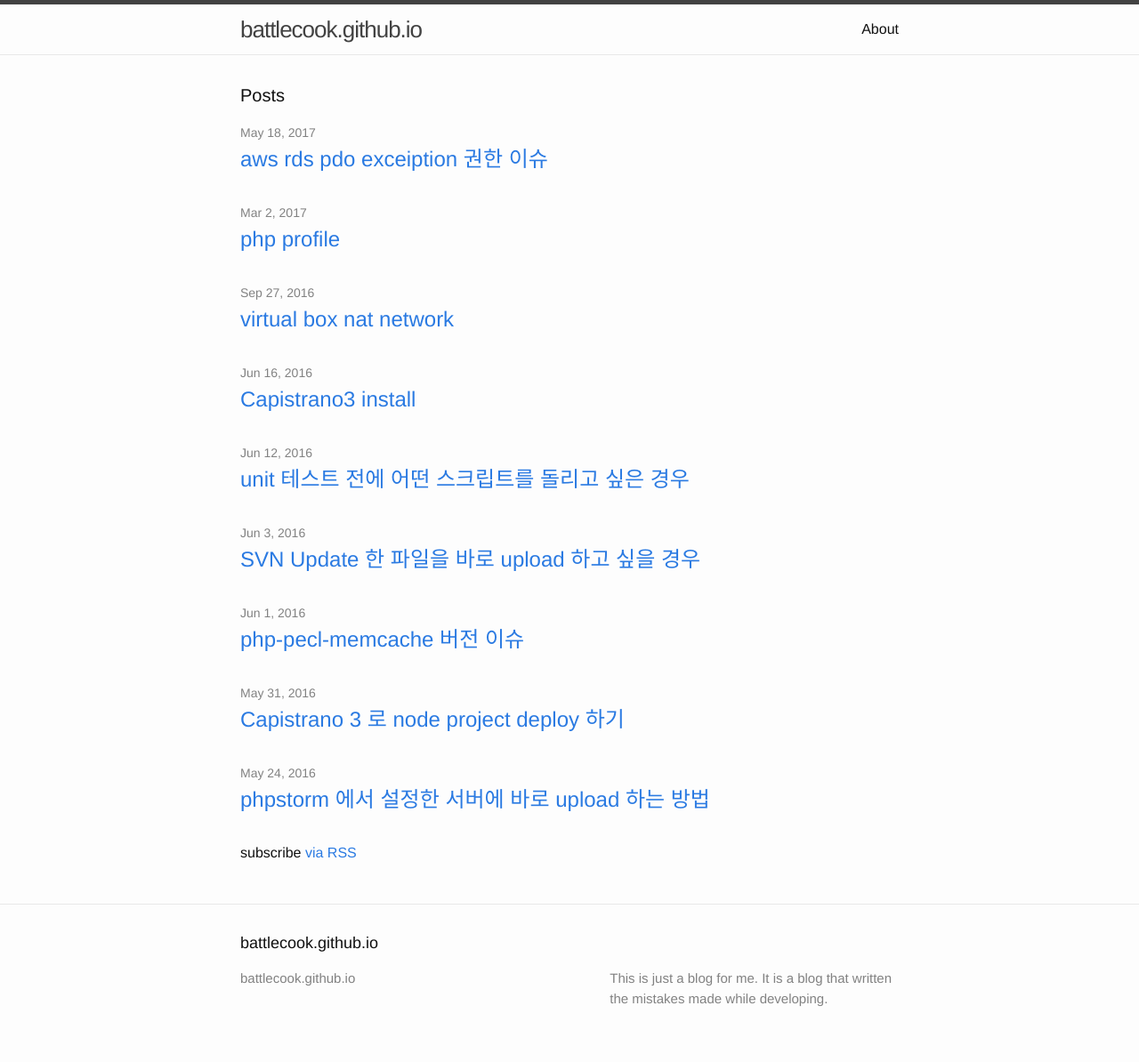
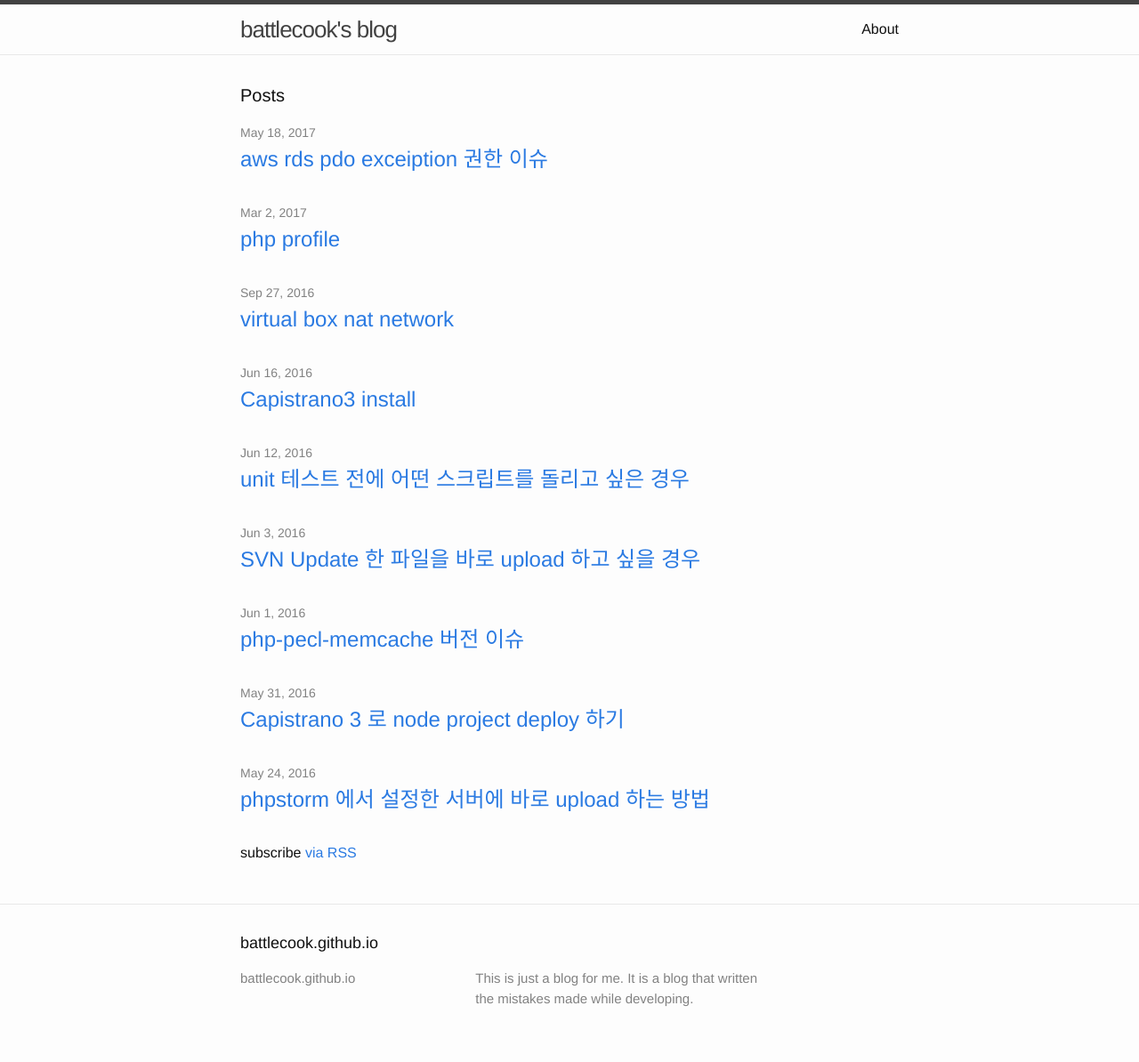
Before and after one commit to battlecook/battlecook.github.io, a Jekyll site: the page built from index.html, in a window 1280 px wide. Shown: the whole page at 89% size. Built offline with Jekyll 4.4.1, drawn with Linux system fonts in a browser that asks for light colours.

Commit message:
footer 수정

```diff
--- a/_includes/footer.html
+++ b/_includes/footer.html
@@ -12,22 +12,6 @@
         </ul>
       </div>
 
-      <div class="footer-col footer-col-2">
-        <ul class="social-media-list">
-          {% if site.github_username %}
-          <li>
-            {% include icon-github.html username=site.github_username %}
-          </li>
-          {% endif %}
-
-          {% if site.twitter_username %}
-          <li>
-            {% include icon-twitter.html username=site.twitter_username %}
-          </li>
-          {% endif %}
-        </ul>
-      </div>
-
       <div class="footer-col footer-col-3">
         <p>{{ site.description }}</p>
       </div>
--- a/_includes/header.html
+++ b/_includes/header.html
@@ -1,8 +1,10 @@
 <header class="site-header">
 
   <div class="wrapper">
-
+    <!--
     <a class="site-title" href="{{ site.baseurl }}/">{{ site.title }}</a>
+    -->
+    <a class="site-title" href="{{ site.baseurl }}/">battlecook's blog</a>
 
     <nav class="site-nav">
       <a href="#" class="menu-icon">
```
Also changed, not shown: about.md (+0 -1 lines).
